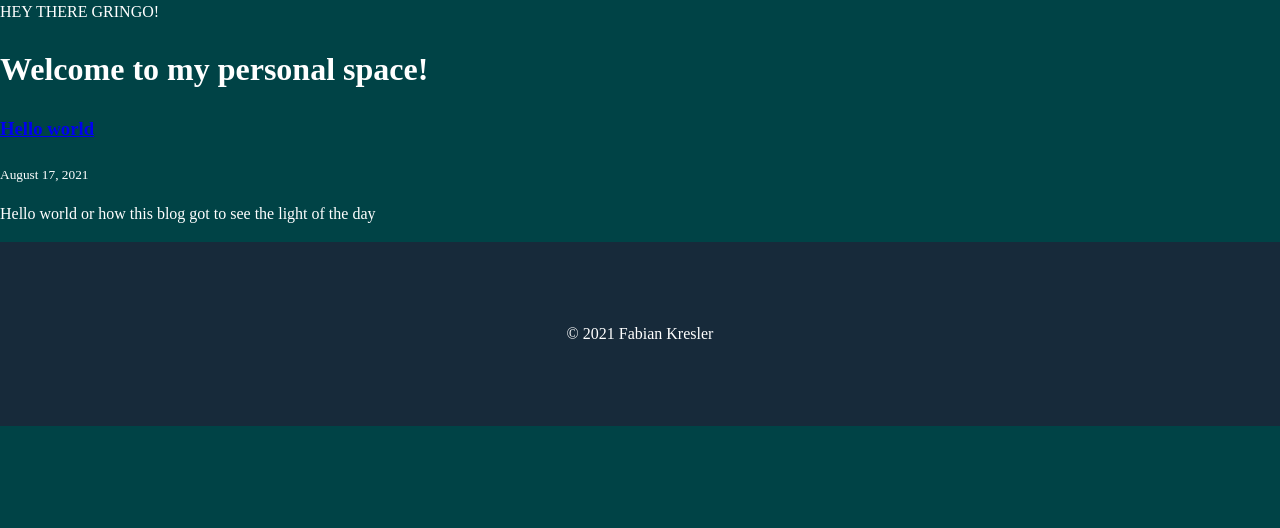
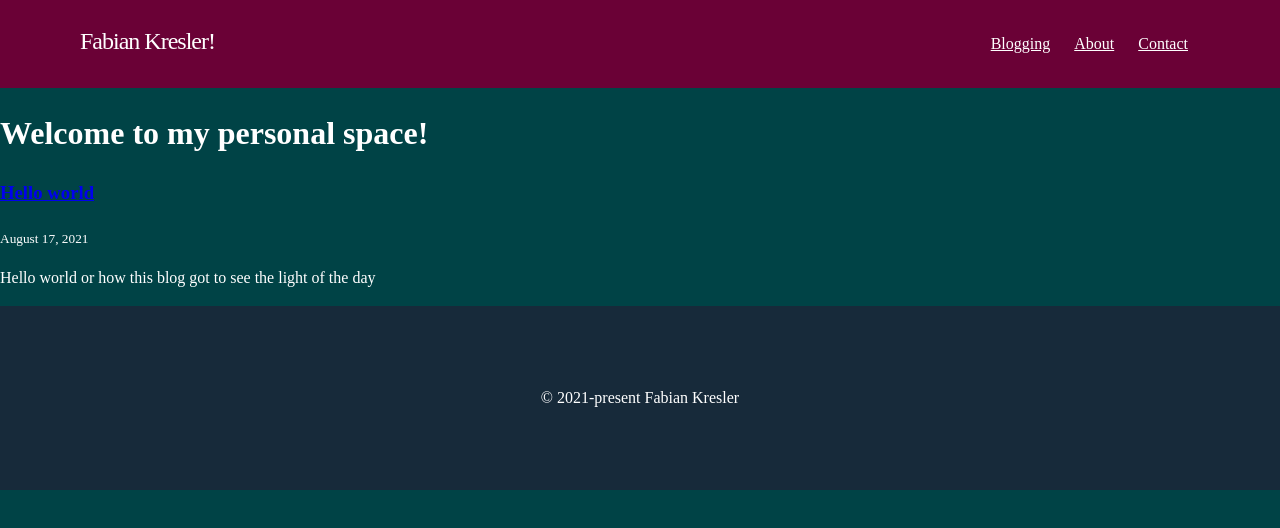
Before and after one commit to fkresler/justcallmefabi, a Gatsby site: page / in a window 1280 px wide. Built offline with nearby package versions, Linux system fonts and the light colour scheme; Gatsby itself is replaced by a stand-in of ours.

Commit message:
feat: remove gatsby-plugin-ts for developer performance for now, styling for header

```diff
--- a/gatsby-config.js
+++ b/gatsby-config.js
@@ -15,15 +15,6 @@ module.exports = {
         isTSX: true,
         jsxPragma: `jsx`,
         allExtensions: true,
-      },
-    },
-    {
-      resolve: `gatsby-plugin-ts`,
-      options: {
-        fileName: `types/graphql-types.ts`,
-        codegen: true,
-        codegenDelay: 250,
-        alwaysCheck: false,
       },
     },
     'gatsby-plugin-image',
--- a/package.json
+++ b/package.json
@@ -11,7 +11,6 @@
     "types": "tsc --noEmit",
     "lint": "eslint --ext .js,.ts,.tsx src/",
     "lint:fix": "eslint --fix --ext .js,.ts,.tsx src/",
-    "develop": "gatsby develop",
     "start": "gatsby develop",
     "build": "gatsby build",
     "serve": "gatsby serve",
--- a/src/components/Footer.tsx
+++ b/src/components/Footer.tsx
@@ -8,7 +8,7 @@ const footerStyle = {
 };
 
 export const Footer: React.FC = () => (
-  <footer style={footerStyle}>© 2021 Fabian Kresler</footer>
+  <footer style={footerStyle}>© 2021-present Fabian Kresler</footer>
 );
 
 export default Footer;
--- a/src/components/Header.tsx
+++ b/src/components/Header.tsx
@@ -1,5 +1,67 @@
 import React from 'react';
+import { Link } from 'gatsby';
 
-export const Header: React.FC = () => <header>HEY THERE GRINGO!</header>;
+const headerStyle = {
+  zIndex: 10,
+  width: '100%',
+  padding: '1rem',
+  position: 'sticky' as const,
+  top: '0',
+  backgroundColor: '#6a0136',
+};
+
+const widthWrapper = {
+  margin: '0 auto',
+  display: 'flex',
+  alignItems: 'baseline',
+  justifyContent: 'space-between',
+  maxWidth: '70rem',
+};
+
+const mainNavigationStyle = {
+  color: '#fff',
+  fontSize: '1.5rem',
+  letterSpacing: '-1px',
+  marginRight: '2rem',
+  textDecoration: 'none',
+};
+
+const navigationStyle = {
+  listStyle: 'none',
+  display: 'flex',
+  justifyContent: 'space-between',
+};
+
+const navigationLink = {
+  color: '#fff',
+  padding: '0.75rem',
+};
+
+export const Header: React.FC = () => (
+  <header style={headerStyle}>
+    <div style={widthWrapper}>
+      <Link to="/" style={mainNavigationStyle}>
+        Fabian Kresler!
+      </Link>
+      <ul style={navigationStyle}>
+        <li>
+          <Link to="/blog" style={navigationLink}>
+            Blogging
+          </Link>
+        </li>
+        <li>
+          <Link to="/about" style={navigationLink}>
+            About
+          </Link>
+        </li>
+        <li>
+          <Link to="/contact" style={navigationLink}>
+            Contact
+          </Link>
+        </li>
+      </ul>
+    </div>
+  </header>
+);
 
 export default Header;
--- a/src/components/layout.css
+++ b/src/components/layout.css
@@ -1,3 +1,7 @@
+* {
+  box-sizing: border-box;
+}
+
 html,
 body {
   margin: 0;
--- a/types/graphql-types.ts
+++ b/types/graphql-types.ts
@@ -747,6 +747,7 @@ export type SitePluginPluginOptions = {
   codegen?: Maybe<Scalars['Boolean']>;
   codegenDelay?: Maybe<Scalars['Int']>;
   alwaysCheck?: Maybe<Scalars['Boolean']>;
+  typecheck?: Maybe<Scalars['Boolean']>;
   trackingId?: Maybe<Scalars['String']>;
   head?: Maybe<Scalars['Boolean']>;
   anonymize?: Maybe<Scalars['Boolean']>;
@@ -2430,6 +2431,7 @@ export type SitePluginPluginOptionsFilterInput = {
   codegen?: Maybe<BooleanQueryOperatorInput>;
   codegenDelay?: Maybe<IntQueryOperatorInput>;
   alwaysCheck?: Maybe<BooleanQueryOperatorInput>;
+  typecheck?: Maybe<BooleanQueryOperatorInput>;
   trackingId?: Maybe<StringQueryOperatorInput>;
   head?: Maybe<BooleanQueryOperatorInput>;
   anonymize?: Maybe<BooleanQueryOperatorInput>;
@@ -2697,6 +2699,7 @@ export type SitePageFieldsEnum =
   | 'pluginCreator___pluginOptions___codegen'
   | 'pluginCreator___pluginOptions___codegenDelay'
   | 'pluginCreator___pluginOptions___alwaysCheck'
+  | 'pluginCreator___pluginOptions___typecheck'
   | 'pluginCreator___pluginOptions___trackingId'
   | 'pluginCreator___pluginOptions___head'
   | 'pluginCreator___pluginOptions___anonymize'
@@ -3468,6 +3471,7 @@ export type SitePluginFieldsEnum =
   | 'pluginOptions___codegen'
   | 'pluginOptions___codegenDelay'
   | 'pluginOptions___alwaysCheck'
+  | 'pluginOptions___typecheck'
   | 'pluginOptions___trackingId'
   | 'pluginOptions___head'
   | 'pluginOptions___anonymize'
```
